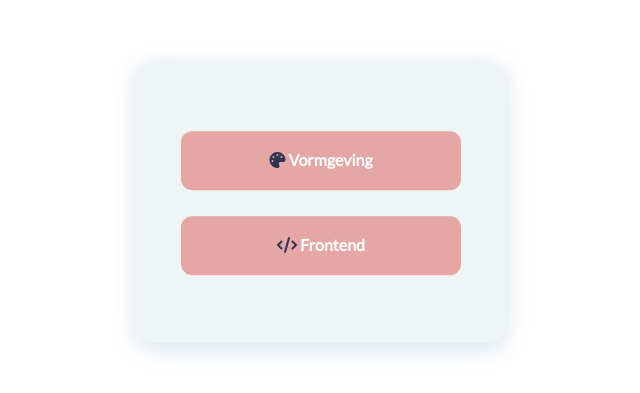
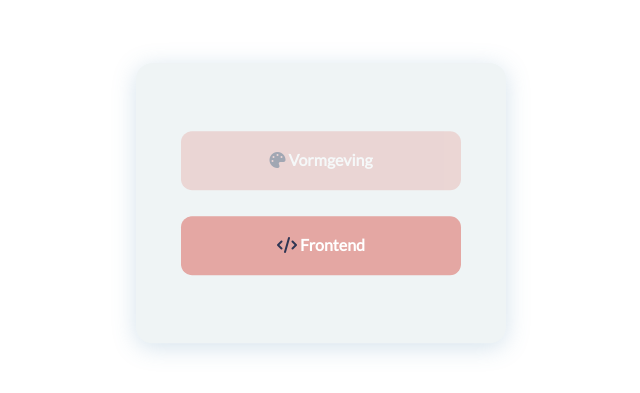
Before and after one commit to K3A101/cv, a website: page index.html in a window 1280 px wide. Shown: the part 197-590 px from the top of the page, without its empty margins (319-959 px from the left). Drawn offline with Linux system fonts and the light colour scheme; files whose address does not match are found by name.

Commit message:
Added disabled class to the button

```diff
--- a/index.html
+++ b/index.html
@@ -19,7 +19,7 @@
     <nav class="choices">
         <ul>
             <li>
-                <a href="#" class="button primary visual-design">
+                <a href="#" class="button primary visual-design disabled">
                     <i class="fa-solid fa-palette"  style="color: #2e3553;"></i>
                     <span>Vormgeving</span>
                 </a>
--- a/static/scss/_text.scss
+++ b/static/scss/_text.scss
@@ -79,10 +79,16 @@ button.button {
 
         &:hover {
          transform: translateY(-1rem);
+        }
+    }
 
-            .link-icons {
-                transform: translateX(1.5rem);
-            }
+    &.disabled {
+        opacity: 0.4;
+        cursor: default;
+
+        &:hover {
+            transform: translateY(0);
+
         }
     }
 
```
Also changed, not shown: static/css/style.css, 1 other file.
